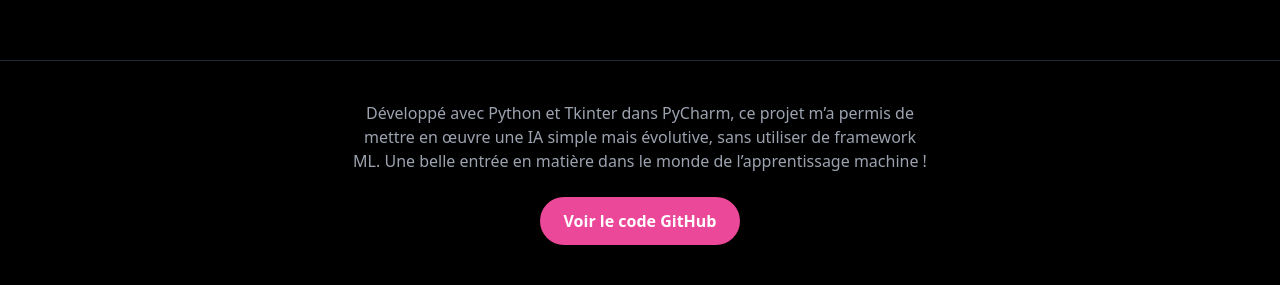
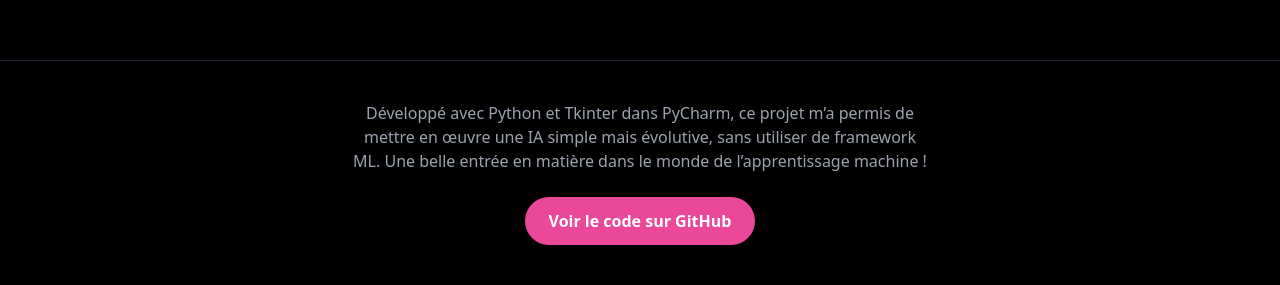
Before and after one commit to MESLIMOHAMEDM22005188/PortfolioMesli, a Django app: page /projects/nim-ai/ in a window 1280 px wide. Shown: the part 1549-1834 px from the top of the page. Run offline with Django 5.2, Linux system fonts and the light colour scheme; parts of the project's set-up code (start-up, migrations or seed data) failed here and were passed over.

Commit message:
update: ajout du lien GitHub du projet NimIA dans la page HTML

```diff
--- a/monsite/portfolio/templates/projects/nim_ai.html
+++ b/monsite/portfolio/templates/projects/nim_ai.html
@@ -72,7 +72,9 @@
 
   <section class="py-10 px-6 border-t border-gray-800 text-center">
     <p class="text-gray-400 max-w-xl mx-auto mb-6">Développé avec Python et Tkinter dans PyCharm, ce projet m’a permis de mettre en œuvre une IA simple mais évolutive, sans utiliser de framework ML. Une belle entrée en matière dans le monde de l’apprentissage machine !</p>
-    <a href="#" class="inline-block px-6 py-3 bg-pink-500 hover:bg-pink-600 transition rounded-full text-white font-semibold">Voir le code GitHub</a>
+    <a href="https://github.com/MESLIMOHAMEDM22005188/NimIA" target="_blank" class="inline-block px-6 py-3 bg-pink-500 hover:bg-pink-600 transition rounded-full text-white font-semibold">
+      Voir le code sur GitHub
+    </a>
   </section>
 
 </body>
```
